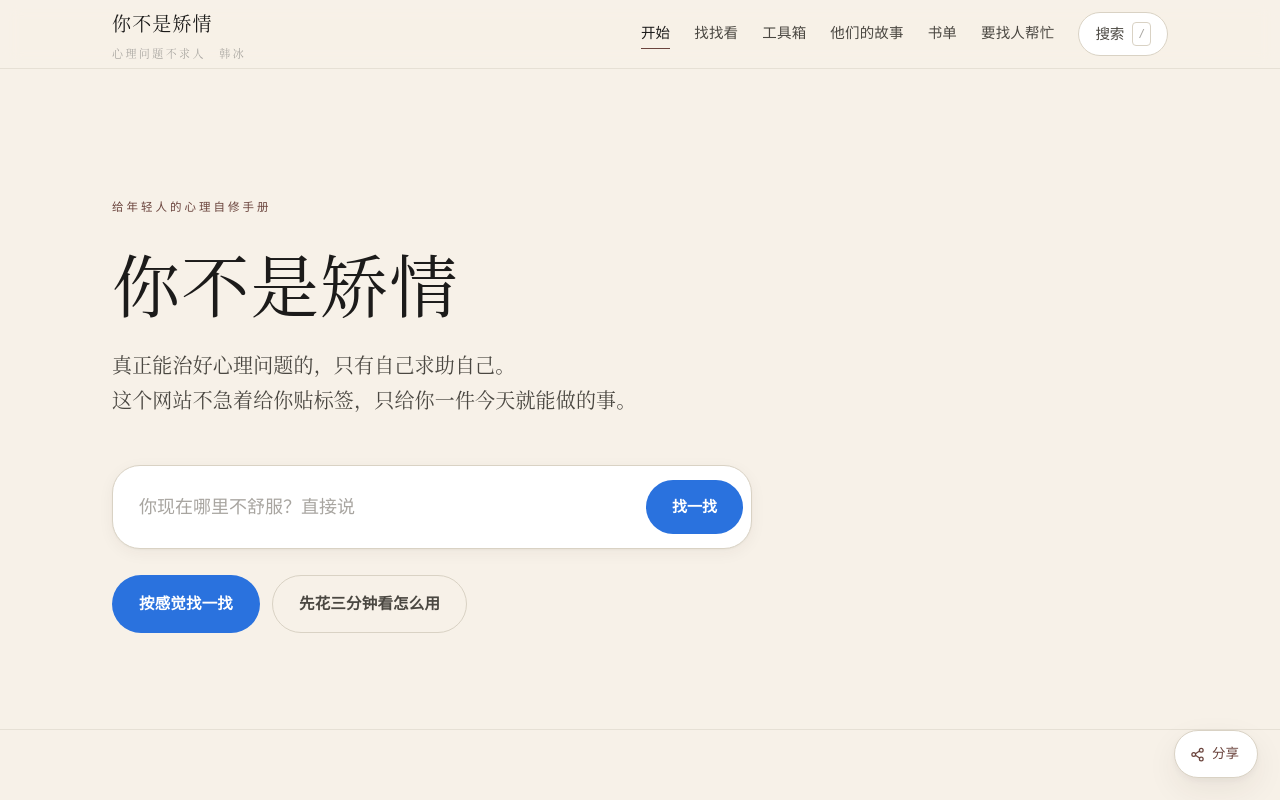
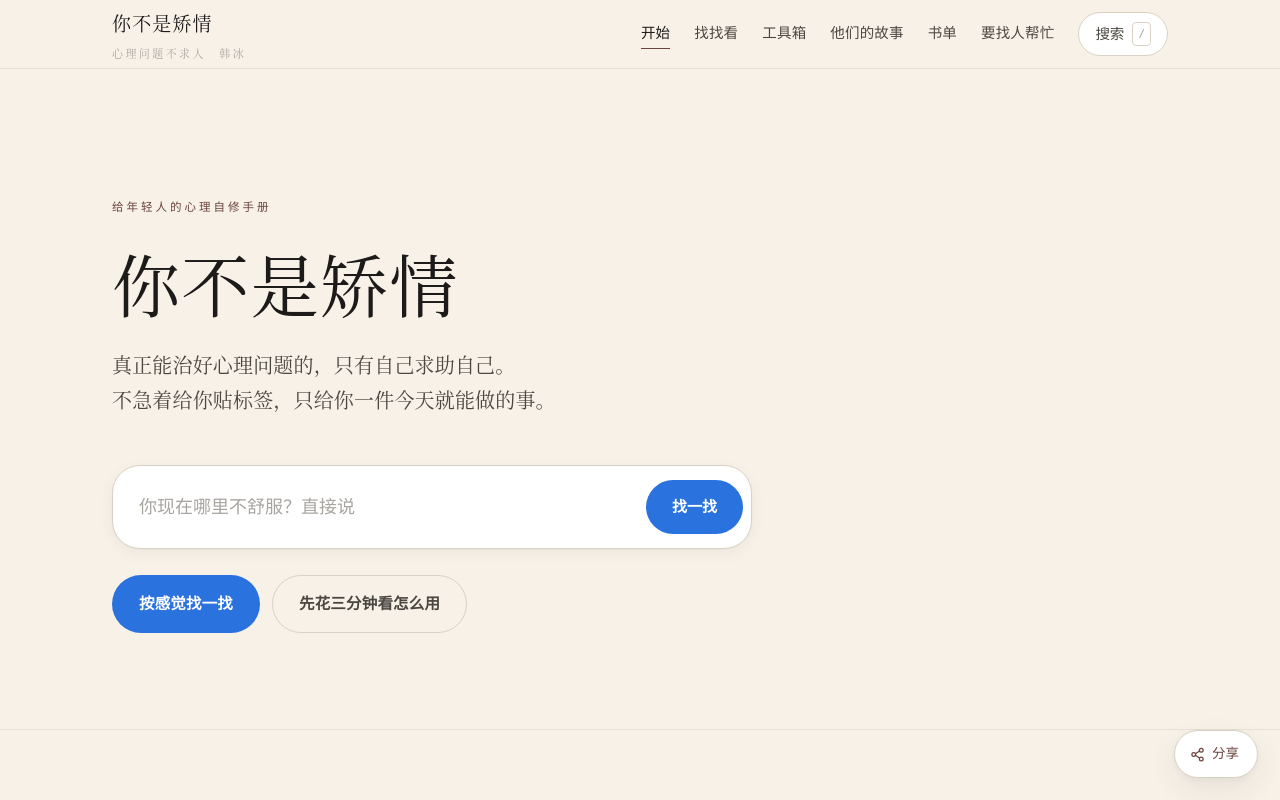
Before and after one commit to oneding/hanbing, a plain HTML site: page index.html in a window 1280 px wide. Shown: the top 800 px of the page. Drawn offline with Linux system fonts and the light colour scheme.

Commit message:
首页 lede：不急着给你贴标签，只给你一件今天就能做的事。

```diff
--- a/index.html
+++ b/index.html
@@ -33,7 +33,7 @@
       <p class="eyebrow">给年轻人的心理自修手册</p>
       <h1><span>你不是矫情</span></h1>
       <p class="lede">真正能治好心理问题的，只有自己求助自己。<br>
-      这个网站不急着给你贴标签，只给你一件今天就能做的事。</p>
+      不急着给你贴标签，只给你一件今天就能做的事。</p>
 
       <form class="bigsearch" id="hero-search" autocomplete="off">
         <input type="text" id="b-input" placeholder="你现在哪里不舒服？直接说">
```
